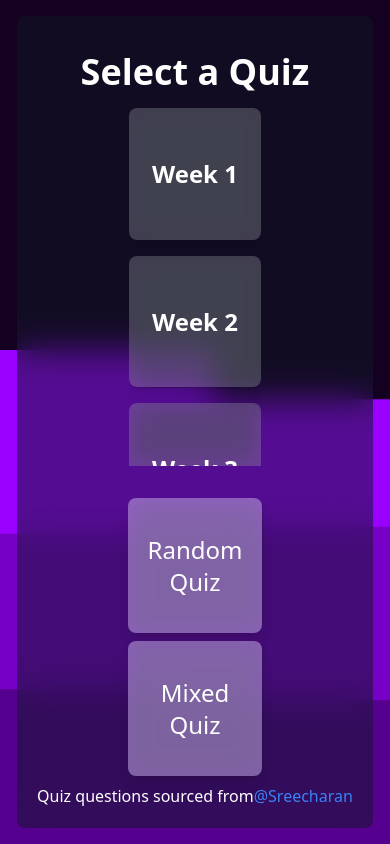
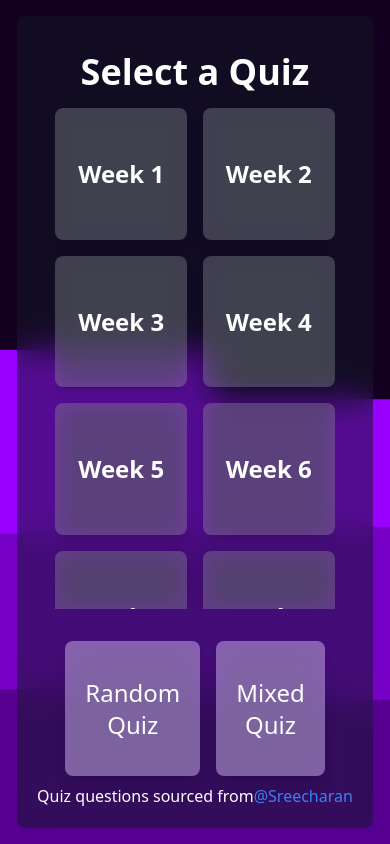
Before and after one commit to poseidon0z/wildlife-ecology-practice, a React (Vite) app: page / in a window 390 px wide. Built offline with nearby package versions, Linux system fonts and the light colour scheme.

Commit message:
Responsiveness Hotfix

```diff
--- a/src/components/Home.tsx
+++ b/src/components/Home.tsx
@@ -22,7 +22,7 @@ const QuizSelection: React.FC = () => {
     <div className="flex flex-col h-full overflow-y-auto items-center justify-center rounded-lg bg-gray-900 bg-opacity-50 backdrop-blur-lg p-5">
       <h1 className="text-4xl font-bold text-white m-4">Select a Quiz</h1>
 
-      <div className="h-full overflow-y-auto grid grid-cols-1 sm:grid-cols-2 md:grid-cols-3 lg:grid-cols-4 gap-4 mb-8">
+      <div className="h-full grid grid-cols-2 sm:grid-cols-2 overflow-y-auto md:overflow-y-auto grid-cols-2 lg:grid-cols-4 gap-4 mb-8">
         {Array.from({ length: 12 }, (_, index) => index + 1).map((week) => (
           <div
             key={week}
@@ -33,7 +33,7 @@ const QuizSelection: React.FC = () => {
           </div>
         ))}
       </div>
-      <div className="flex flex-col sm:flex-row space-x-0 sm:space-x-4">
+      <div className="flex flex-row sm:flex-row space-x-4 sm:space-x-4">
         <button
           onClick={handleRandomClick}
           className="bg-purple-300 text-white text-2xl bg-opacity-50 backdrop-blur-md px-5 mb-2 rounded-lg shadow-lg cursor-pointer hover:shadow-xl transition transform hover:scale-105 aspect-square flex justify-center items-center"
```
